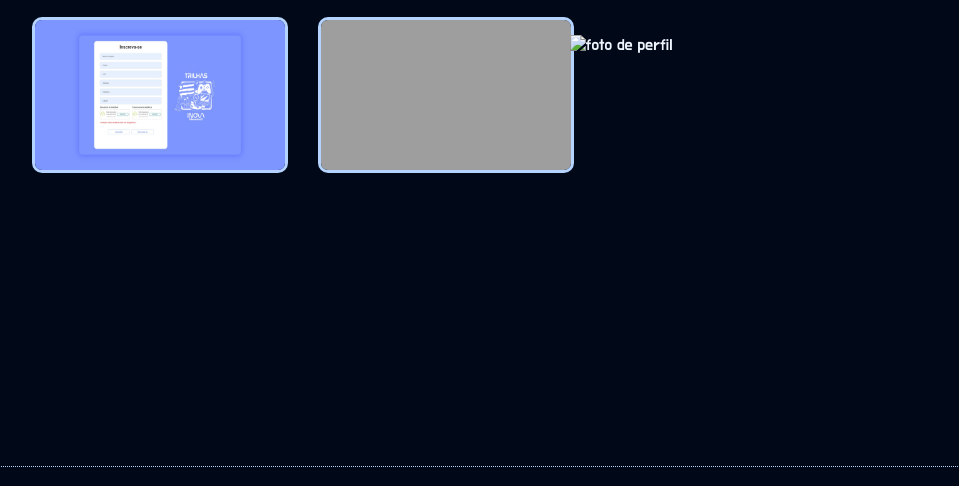
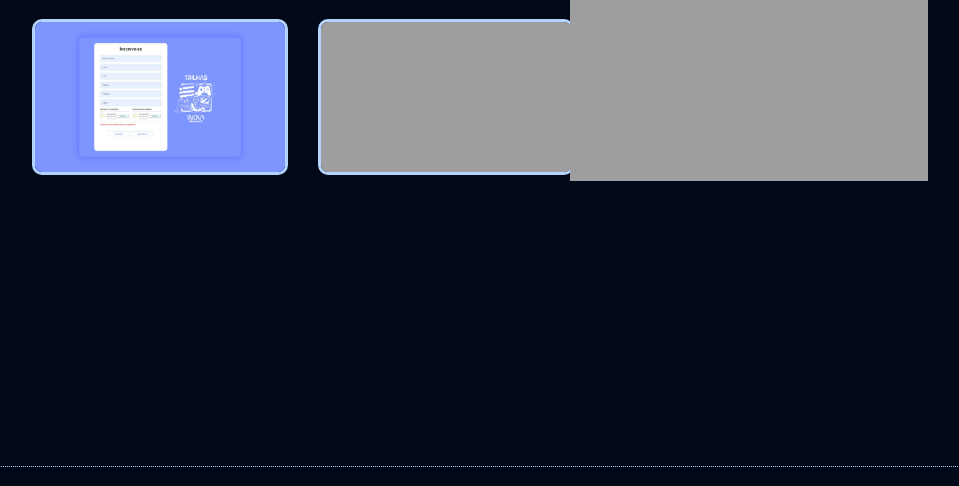
Before and after one commit to CaireBorges/desafio3-portifolio-trilhas, a plain HTML site: page projects.html in a window 1280 px wide. Shown: the part 202-688 px from the top of the page, without its empty margins (160-1119 px from the left). Drawn offline with Linux system fonts and the light colour scheme; the site is published under a folder, as on GitHub Pages, so addresses that start at the root find nothing.

Commit message:
Update projects.html

```diff
--- a/projects.html
+++ b/projects.html
@@ -33,7 +33,7 @@
                 </a>
             </div>
         </section>
-        <img class=" apresentacao__imagem" src="/imgs/mohammad-rahmani-gA396xahf-Q-unsplash.jpg" alt="foto de perfil">
+        <img class=" apresentacao__imagem" src="./imgs/mohammad-rahmani-gA396xahf-Q-unsplash.jpg" alt="foto de perfil">
 
     </main>
     <footer class="rodape">
```
